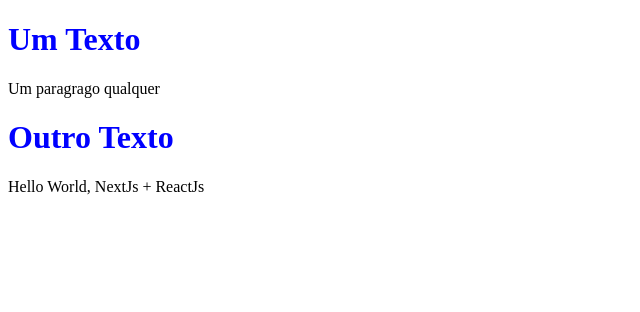
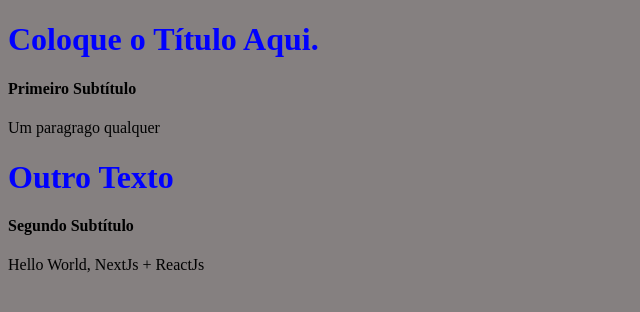
Before and after one commit to feDaher/reactjs_nextjs, a Next.js app: page / in a window 1280 px wide. Shown: the top 312 px of the page, without its empty margins (0-640 px from the left). Built offline with nearby package versions, Linux system fonts and the light colour scheme.

Commit message:
Criado estilo global e subtitle

```diff
--- /dev/null
+++ b/pages/_app.jsx
@@ -0,0 +1,7 @@
+//Padrão do Nextjs para fazer funcionar os padrões, importar as coisas globais do projeto.
+import "../src/style.css"
+function App ({Component, pageProps}) {
+  return <Component {...pageProps} />
+}
+
+export default App
--- a/pages/index.jsx
+++ b/pages/index.jsx
@@ -1,11 +1,14 @@
 import Title from "../src/componentes/title/title"
+import Subtitle from "../src/componentes/subtitle/subtitle"
 
 function HomePage () {
   return (
     <div>
-      <Title>Um Texto</Title>
+      <Title>Coloque o Título Aqui.</Title>
+      <Subtitle text="Primeiro Subtítulo" />
       <p>Um paragrago qualquer</p>
       <Title>Outro Texto</Title>
+      <Subtitle text="Segundo Subtítulo"/>
       <p>Hello World, NextJs + ReactJs</p>
     </div>
   )
--- /dev/null
+++ b/src/componentes/subtitle/subtitle.jsx
@@ -0,0 +1,24 @@
+/* Exemplo de componente react com props (atributos)
+function Subtitle (props) {
+  return (
+    <h4>{props.text}</h4>
+  )
+}
+
+export default Subtitle
+*/
+
+//pode-se utilizar o destruction também para fazer as props ex:
+
+function Subtitle ({text}){
+  return (
+    <h4>{text}</h4>
+  )
+}
+
+/* Utlizar isso para definir padrões para a função que nao tiver definições, exemplo:
+Subtitle.defaultProps = {
+    text: "Qualquer Coisa"
+}
+*/
+export default Subtitle
--- a/src/componentes/title/title.jsx
+++ b/src/componentes/title/title.jsx
@@ -1,3 +1,5 @@
+/* Exemplo de componente react com children (filhos)
+*/
 import styles from "./Title.module.css"
 
 function Title (props){
--- /dev/null
+++ b/src/style.css
@@ -0,0 +1,3 @@
+body {
+  background-color: rgb(133, 128, 128);
+}
```
